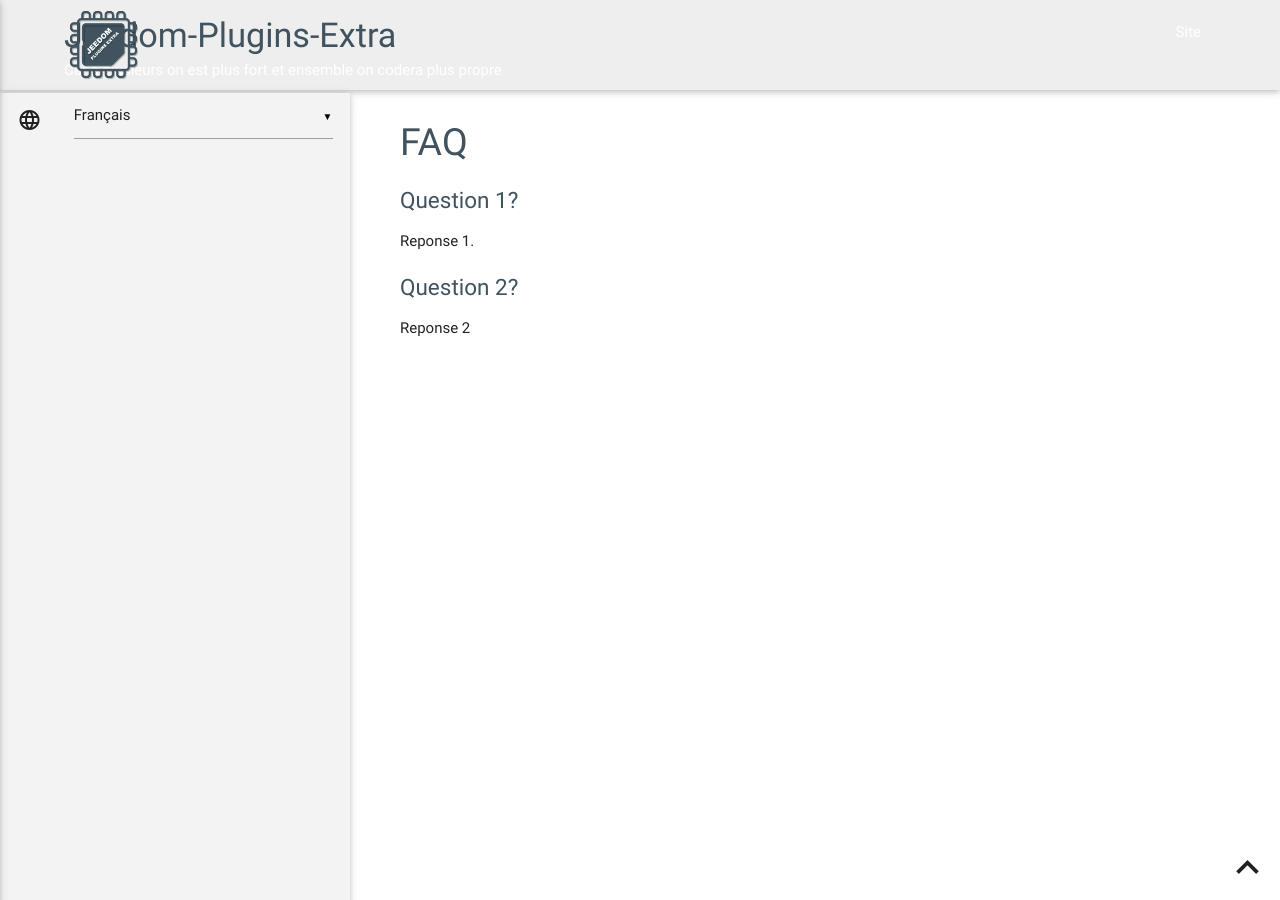
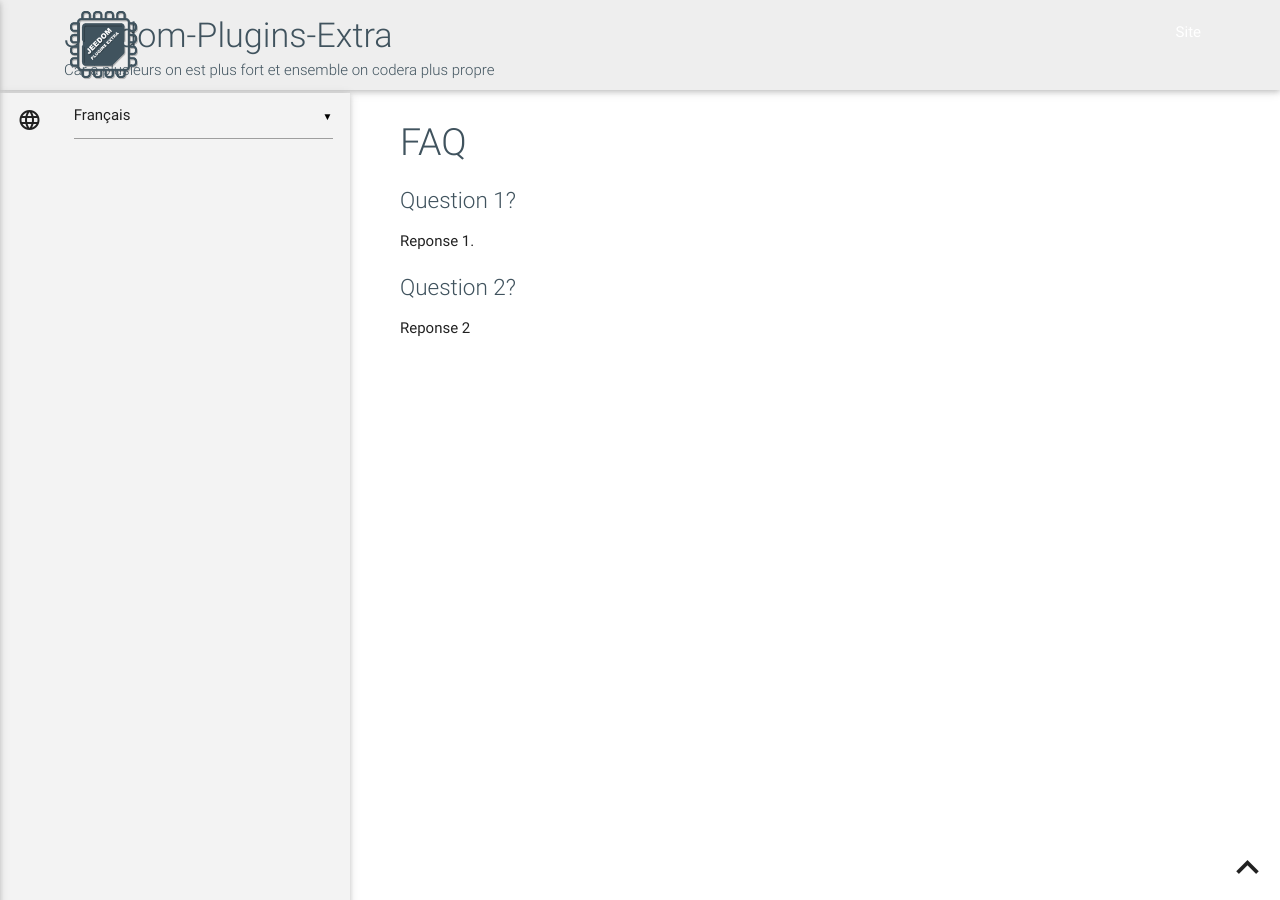
Before and after one commit to rjullien/testPluginTemplateV2, a Jekyll site: the page built from fr_FR/faq.md, in a window 1280 px wide. Built offline with Jekyll 4.4.1, drawn with Linux system fonts in a browser that asks for light colours; our own code applies the rules of GitHub Pages for plain Markdown files.

Commit message:
Update styles.css

```diff
--- a/assets/css/styles.css
+++ b/assets/css/styles.css
@@ -7,8 +7,12 @@ h2 {
 h3 {
 	font-size : 1.5rem !important;
 }
-h1,h2,h3,h4,h5 {
+h1,h2,h3,h4,h5,h6 {
 	color : #40535E !important;
+}
+h1,h3,h4,h5,h6 {
+	font-weight: 300 !important;
+    	line-height: 1.1 !important;
 }
 .toctext{
 	color : #000000 !important;
```
